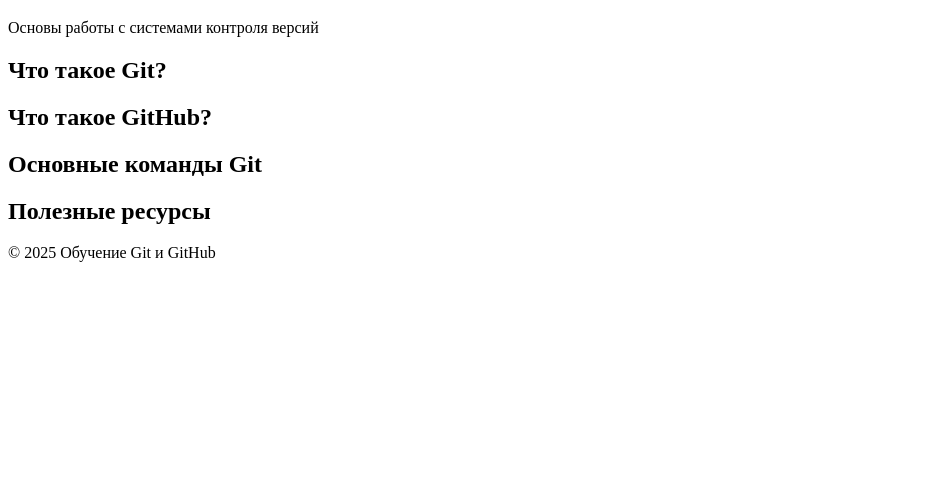
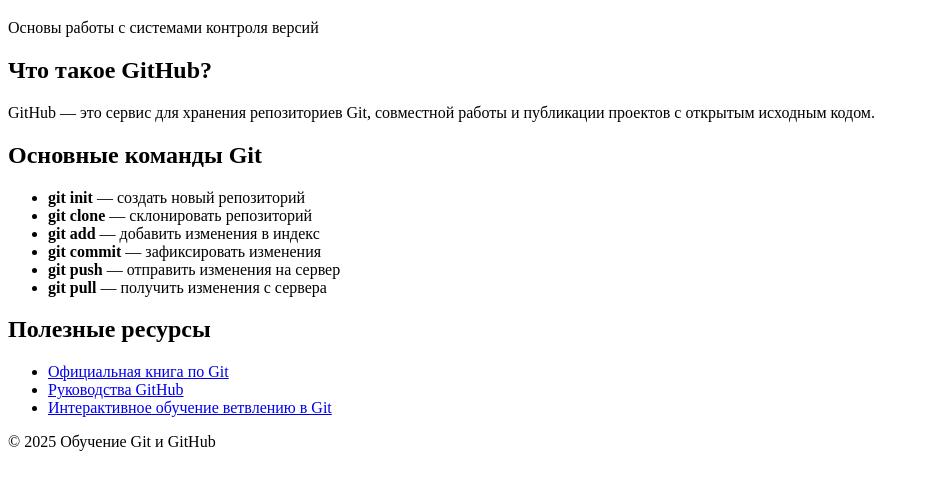
Before and after one commit to AlexH73/git_homework_03, a plain HTML site: page index.html in a window 1280 px wide. Shown: the part 61-550 px from the top of the page, without its empty margins (0-929 px from the left). Drawn offline with Linux system fonts and the light colour scheme.

Commit message:
add: filled with content

```diff
--- a/index.html
+++ b/index.html
@@ -1,8 +1,8 @@
 <!DOCTYPE html>
 <html lang="ru">
   <head>
-    <meta charset="UTF-8">
-    <meta name="viewport" content="width=device-width, initial-scale=1.0">
+    <meta charset="UTF-8" />
+    <meta name="viewport" content="width=device-width, initial-scale=1.0" />
     <title>Обучение Git и GitHub</title>
   </head>
   <body>
@@ -11,18 +11,43 @@
       <p>Основы работы с системами контроля версий</p>
     </header>
     <section>
-        <h2>Что такое Git?</h2>
-    </section>
-    <section>
       <h2>Что такое GitHub?</h2>
+      <p>
+        GitHub — это сервис для хранения репозиториев Git, совместной работы и
+        публикации проектов с открытым исходным кодом.
+      </p>
     </section>
     <section>
       <h2>Основные команды Git</h2>
+      <ul>
+        <li><strong>git init</strong> — создать новый репозиторий</li>
+        <li><strong>git clone</strong> — склонировать репозиторий</li>
+        <li><strong>git add</strong> — добавить изменения в индекс</li>
+        <li><strong>git commit</strong> — зафиксировать изменения</li>
+        <li><strong>git push</strong> — отправить изменения на сервер</li>
+        <li><strong>git pull</strong> — получить изменения с сервера</li>
+      </ul>
     </section>
     <section>
       <h2>Полезные ресурсы</h2>
+      <ul>
+        <li>
+          <a href="https://git-scm.com/book/ru/v2" target="_blank"
+            >Официальная книга по Git</a
+          >
+        </li>
+        <li>
+          <a href="https://guides.github.com/" target="_blank"
+            >Руководства GitHub</a
+          >
+        </li>
+        <li>
+          <a href="https://learngitbranching.js.org/" target="_blank"
+            >Интерактивное обучение ветвлению в Git</a
+          >
+        </li>
+      </ul>
     </section>
-    <footer>
-        &copy; 2025 Обучение Git и GitHub
-    </footer>
+    <footer>&copy; 2025 Обучение Git и GitHub</footer>
   </body>
+</html>
```
Lines whose indentation alone changed are shown as unchanged.
